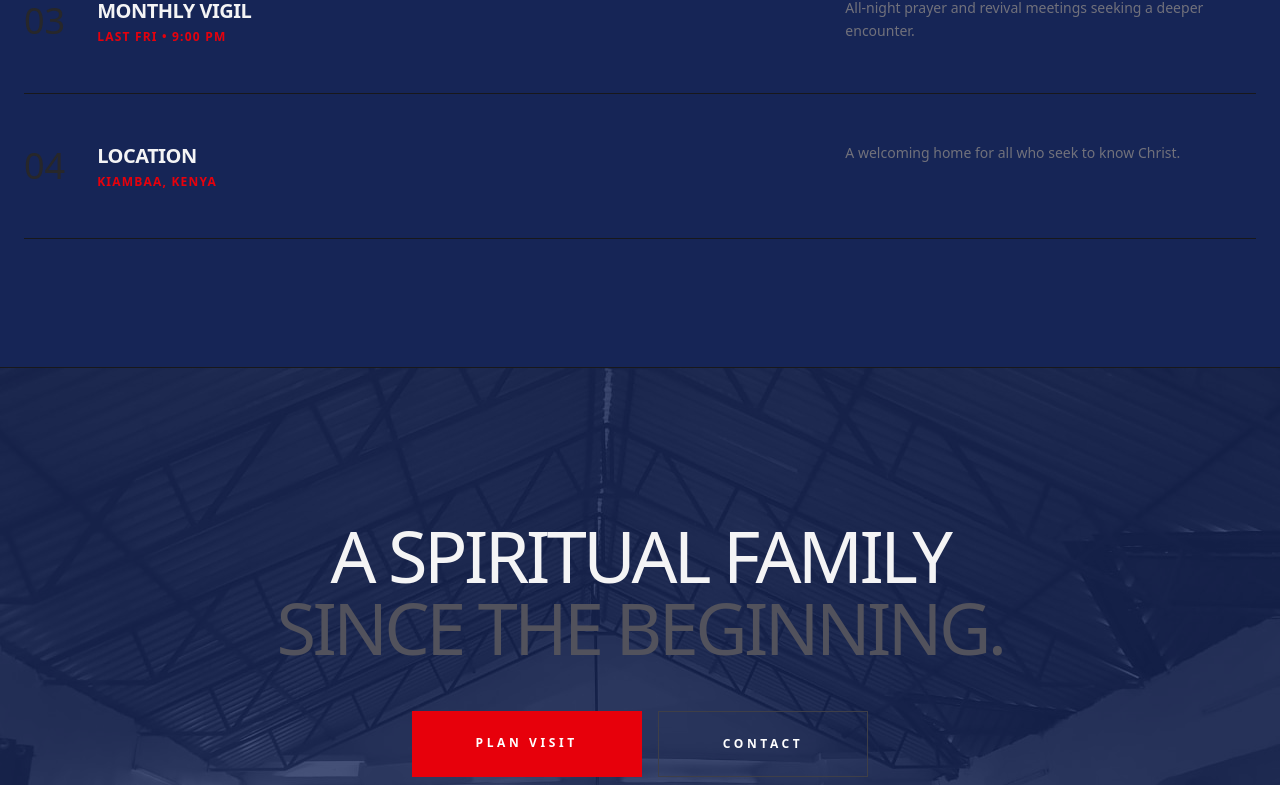
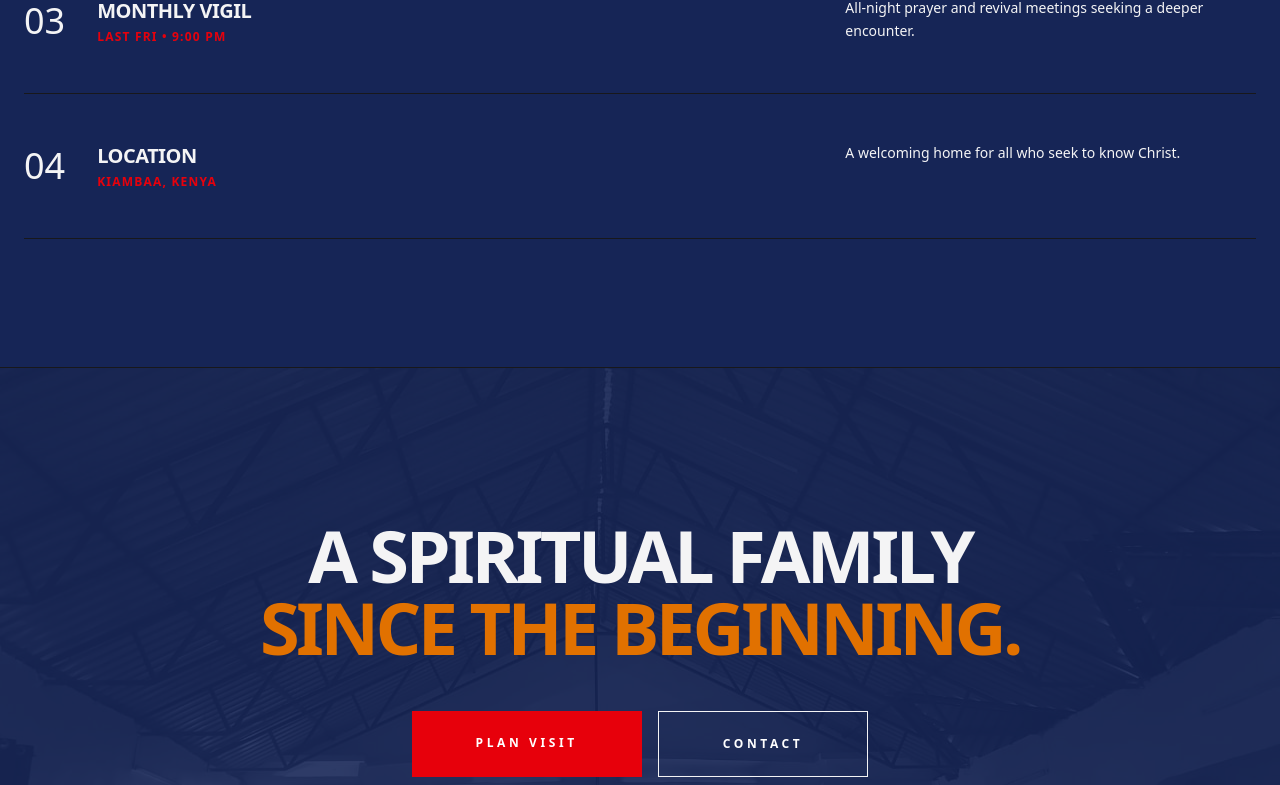
Before and after one commit to bugijay7/afckiambaa, a React (Vite) app in the folder frontend/: page / in a window 1280 px wide. Shown: the part 2728-3513 px from the top of the page. Built offline with nearby package versions, Linux system fonts and the light colour scheme.

Commit message:
home page

```diff
--- a/frontend/src/pages/HomePage.jsx
+++ b/frontend/src/pages/HomePage.jsx
@@ -131,7 +131,7 @@ function HomePage() {
       <section className="py-32 container mx-auto px-6">
         <div className="mb-24 flex justify-between items-end">
           <h2 className="text-4xl font-light tracking-tighter italic text-amber-500">Gatherings</h2>
-          <span className="text-[10px] font-bold tracking-[0.5em] uppercase text-zinc-200">Kiambaa • Kenya</span>
+          <span className="text-[10px] font-bold tracking-[0.5em] uppercase text-zinc-200">Kiambaa • Muguga</span>
         </div>
 
         <div className="space-y-0">
@@ -143,13 +143,13 @@ function HomePage() {
               className="group flex flex-col md:flex-row justify-between py-12 border-b border-zinc-900 hover:border-red-600 transition-all duration-500 cursor-default"
             >
               <div className="flex gap-8 items-center mb-4 md:mb-0">
-                <span className="text-zinc-800 text-4xl font-light group-hover:text-red-900 transition-colors">0{index + 1}</span>
+                <span className="text-zinc-100 text-4xl font-light group-hover:text-red-900 transition-colors">0{index + 1}</span>
                 <div>
                   <h4 className="text-xl font-bold tracking-tight">{service.title}</h4>
                   <p className="text-xs font-bold text-red-600 tracking-widest mt-1 uppercase">{service.time}</p>
                 </div>
               </div>
-              <p className="md:w-1/3 text-zinc-500 font-light text-sm leading-relaxed group-hover:text-zinc-300 transition-colors">
+              <p className="md:w-1/3 text-zinc-100 font-light text-sm leading-relaxed group-hover:text-zinc-300 transition-colors">
                 {service.desc}
               </p>
             </motion.div>
@@ -159,16 +159,16 @@ function HomePage() {
 
       {/* --- CINEMATIC CTA --- */}
       <section className="relative h-[70vh] flex items-center justify-center overflow-hidden border-t border-zinc-900">
-        <img src={ctaBg} alt="Church" className="absolute inset-0 w-full h-full object-cover opacity-20 grayscale" />
+        <img src={ctaBg} alt="Church" className="absolute inset-0 w-full h-full object-cover opacity-10 grayscale" />
         <div className="relative z-10 text-center px-6">
-          <h2 className="text-4xl md:text-7xl font-light tracking-tighter mb-12">
-            A SPIRITUAL FAMILY <br /> <span className="text-zinc-600">SINCE THE BEGINNING.</span>
+          <h2 className="text-4xl md:text-7xl font-bold tracking-tighter mb-12">
+            A SPIRITUAL FAMILY <br /> <span className="text-amber-600">SINCE THE BEGINNING.</span>
           </h2>
           <div className="flex flex-col md:flex-row gap-4 justify-center">
             <Link to="/services" className="px-16 py-6 bg-red-600 text-white text-xs font-bold uppercase tracking-[0.3em] hover:bg-white hover:text-black transition-all duration-700 rounded-none">
               Plan Visit
             </Link>
-            <Link to="/contact" className="px-16 py-6 border border-zinc-700 text-white text-xs font-bold uppercase tracking-[0.3em] hover:border-white transition-all duration-700 rounded-none">
+            <Link to="/contact" className="px-16 py-6 border border-zinc-100 text-white text-xs font-bold uppercase tracking-[0.3em] hover:border-white transition-all duration-700 rounded-none">
               Contact
             </Link>
           </div>
```
